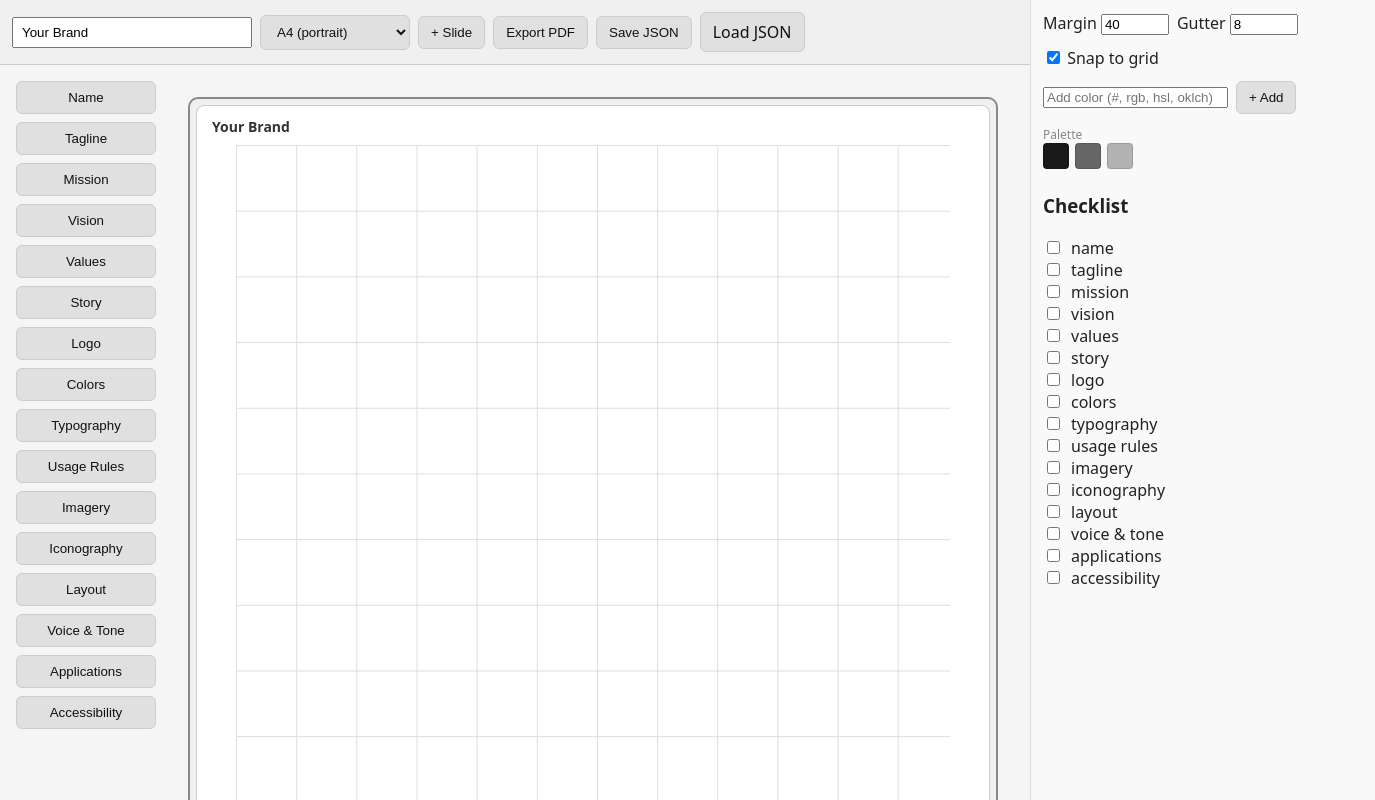
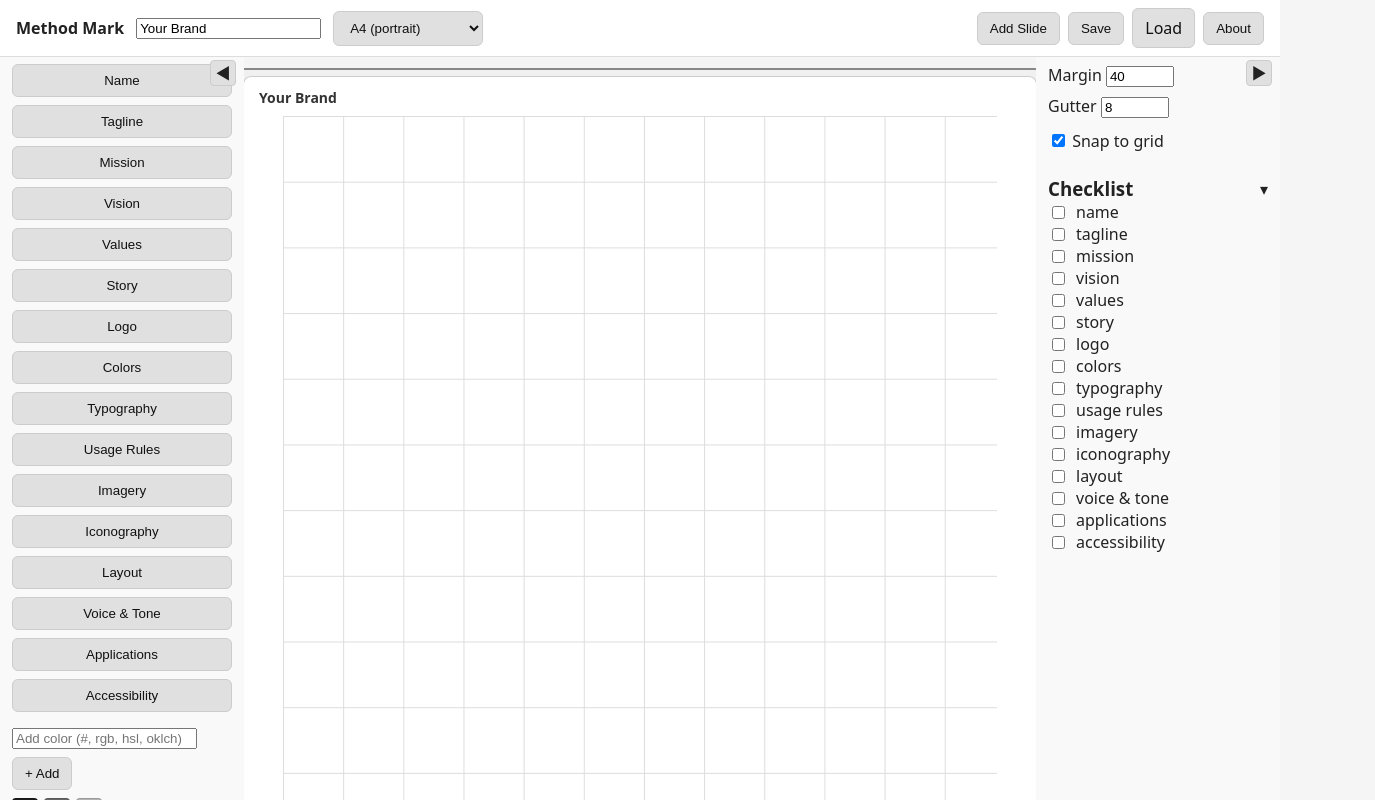
Before and after one commit to kngzero/Method-Mark, a React (Vite) app: page / in a window 1280 px wide. Shown: the top 800 px of the page, 1375 px wide, since content can reach past the window. Built offline with nearby package versions, Linux system fonts and the light colour scheme.

Commit message:
feat: add mosaic-style layout

```diff
--- a/index.html
+++ b/index.html
@@ -7,27 +7,23 @@
     <style>
       html, body, #root { height: 100%; margin: 0; }
       body { font-family: ui-sans-serif, system-ui, -apple-system, Segoe UI, Roboto, Helvetica, Arial, Apple Color Emoji, Segoe UI Emoji; background:#f5f5f5; color:#222; }
-      .toolbar { position: sticky; top: 0; background: #f0f0f0; padding: 12px; display: flex; gap: 8px; align-items: center; border-bottom:1px solid #ccc; z-index: 20; }
-      .toolbar input[type="text"] { padding:6px 8px; min-width: 220px; }
       .btn { padding:8px 12px; background:#e0e0e0; border:1px solid #ccc; color:#111; border-radius:6px; cursor:pointer; }
       .btn:hover { background:#d5d5d5; }
-      .canvasWrap { display:flex; gap:16px; padding:16px; flex-wrap: wrap; }
+      .header { position:fixed; top:0; left:0; right:0; background:#fff; border-bottom:1px solid #ddd; display:flex; justify-content:space-between; align-items:center; padding:8px 16px; z-index:40; }
+      .workspace { display:flex; height:calc(100% - 52px); margin-top:52px; }
+      .canvasWrap { flex:1; display:flex; gap:16px; padding:16px; flex-wrap:wrap; justify-content:center; overflow:auto; }
       .slide { background:#fff; color:#111; border-radius:8px; box-shadow: 0 0 0 1px #ccc inset; position: relative; }
-      .label { font-size: 12px; color: #888; }
-      .panel { background:#f9f9f9; border-left:1px solid #ddd; padding:12px; width: 320px; overflow:auto; }
-      .app { display:grid; grid-template-columns: 1fr 320px; height: calc(100% - 0px); }
-      .row { display:flex; gap:8px; align-items:center; flex-wrap: wrap; }
-      .swatch { width: 24px; height: 24px; border:1px solid #0002; border-radius:4px; display:inline-block; vertical-align: middle; }
-      .tile { border:1px solid #ddd; position:relative; overflow:hidden; background:#f2f2f2; }
-      .tile .title { position:absolute; left:8px; top:8px; font-size:12px; color:#333; background:#fff8; padding:2px 6px; border-radius:4px; }
-      .tile img { width: 100%; height: 100%; object-fit: cover; }
-      .dropzone { position:absolute; inset:0; display:flex; align-items:center; justify-content:center; color:#777; font-weight:500; font-size:14px;}
+      .side { background:#f9f9f9; padding:12px; width:220px; overflow:auto; position:relative; }
+      .row { display:flex; gap:8px; align-items:center; flex-wrap:wrap; }
+      .swatch { width:24px; height:24px; border:1px solid #0002; border-radius:4px; }
+      .palette { display:flex; gap:6px; flex-wrap:wrap; margin-top:8px; }
+      .small { font-size:12px; color:#aaa; }
+      .blockToolbar { display:flex; flex-direction:column; gap:8px; }
+      .blockToolbar .btn { width:100%; text-transform:capitalize; }
+      .drawerOpener { width:20px; background:#f0f0f0; display:flex; align-items:center; justify-content:center; cursor:pointer; border-right:1px solid #ddd; }
+      .drawerOpener.right { border-right:none; border-left:1px solid #ddd; }
+      .drawerToggle { position:absolute; top:8px; right:8px; width:24px; height:24px; background:#e0e0e0; border:1px solid #ccc; border-radius:4px; display:flex; align-items:center; justify-content:center; cursor:pointer; }
       .handle { position:absolute; right:6px; bottom:6px; background:#fff; color:#333; font-size:12px; padding:2px 6px; border-radius:4px; border:1px solid #ccc; }
-      .item { position:absolute; cursor:grab; }
-      .palette { display:flex; gap:6px; flex-wrap: wrap; }
-      .small { font-size:12px; color:#aaa; }
-      .blockToolbar { display:flex; flex-direction:column; gap:8px; width:140px; }
-      .blockToolbar .btn { width:100%; text-transform:capitalize; }
     </style>
   </head>
   <body>
--- a/src/App.jsx
+++ b/src/App.jsx
@@ -101,29 +101,57 @@ export default function App() {
     setSlides(slides.map(s => s.id===active?{...s, blocks:[...(s.blocks||[]), blk]}:s));
   };
 
+  const [leftOpen, setLeftOpen] = React.useState(true);
+  const [rightOpen, setRightOpen] = React.useState(true);
+  const [showChecklist, setShowChecklist] = React.useState(true);
+
   return (
     <div className="app">
-      <div>
-        <div className="toolbar">
-          <div className="row">
+      <header className="header">
+        <div className="row" style={{ gap:12 }}>
+          <strong>Method Mark</strong>
           <input type="text" value={brandName} onChange={e=>setBrandName(e.target.value)} placeholder="Brand name" />
           <select className="btn" value={format} onChange={e=>setFormat(e.target.value)}>
             <option value="A4">A4 (portrait)</option>
             <option value="16x9">16×9 (landscape)</option>
           </select>
-            <button className="btn" onClick={addSlide}>+ Slide</button>
-            <button className="btn" onClick={exportPDF}>Export PDF</button>
-            <button className="btn" onClick={saveJSON}>Save JSON</button>
+        </div>
+        <div className="row">
+          <button className="btn" onClick={addSlide}>Add Slide</button>
+          <button className="btn" onClick={saveJSON}>Save</button>
           <label className="btn">
-              Load JSON
+            Load
             <input type="file" accept="application/json" style={{ display:'none' }} onChange={e => e.target.files[0] && loadJSON(e.target.files[0])} />
           </label>
+          <button className="btn" onClick={()=>alert('Method Mark')}>About</button>
+        </div>
+      </header>
+      <div className="workspace">
+        {leftOpen ? (
+          <aside className="side">
+            <div className="drawerToggle" onClick={()=>setLeftOpen(false)}>◀</div>
+            <BlockToolbar onAdd={addBlock} />
+            <div style={{ marginTop:16 }}>
+              <div className="row">
+                <input placeholder="Add color (#, rgb, hsl, oklch)" onKeyDown={(e)=>{
+                  if (e.key==='Enter') addPaletteColor(e.currentTarget.value)
+                }} />
+                <button className="btn" onClick={()=>{
+                  const val = prompt('Enter a color (#rgb, rgb(), hsl(), oklch())');
+                  if (val) addPaletteColor(val);
+                }}>+ Add</button>
+              </div>
+              <div className="palette">
+                {palette.map((c,i)=>(
+                  <div key={i} title={c} className="swatch" style={{ background:c }} />
+                ))}
               </div>
             </div>
+          </aside>
+        ) : (
+          <div className="drawerOpener" onClick={()=>setLeftOpen(true)}>▶</div>
+        )}
 
-        {/* Canvas area */}
-        <div className="canvasArea" style={{ display:'flex', gap:16, padding:16 }}>
-          <BlockToolbar onAdd={addBlock} />
         <div className="canvasWrap">
           {slides.map(s => (
             <div key={s.id} onClick={()=>setActive(s.id)} style={{ border: s.id===active?'2px solid #888':'2px solid transparent', borderRadius:10, padding:6, background:'#f0f0f0' }}>
@@ -145,11 +173,10 @@ export default function App() {
             </div>
           ))}
         </div>
-        </div>
-      </div>
 
-      {/* Side Panel */}
-      <aside className="panel">
+        {rightOpen ? (
+          <aside className="side">
+            <div className="drawerToggle" onClick={()=>setRightOpen(false)}>▶</div>
             <div className="row" style={{ marginBottom:12 }}>
               <label>Margin <input type="number" value={gridSettings.margin} onChange={e=>setGridSettings({...gridSettings, margin:parseInt(e.target.value)||0})} style={{ width:60 }} /></label>
               <label>Gutter <input type="number" value={gridSettings.gutter} onChange={e=>setGridSettings({...gridSettings, gutter:parseInt(e.target.value)||0})} style={{ width:60 }} /></label>
@@ -157,27 +184,20 @@ export default function App() {
             <div className="row" style={{ marginBottom:12 }}>
               <label><input type="checkbox" checked={snap} onChange={e=>setSnap(e.target.checked)} /> Snap to grid</label>
             </div>
-        <div className="row">
-          <input placeholder="Add color (#, rgb, hsl, oklch)" onKeyDown={(e)=>{
-            if (e.key==='Enter') addPaletteColor(e.currentTarget.value)
-          }} />
-          <button className="btn" onClick={()=>{
-            const val = prompt('Enter a color (#rgb, rgb(), hsl(), oklch())');
-            if (val) addPaletteColor(val);
-          }}>+ Add</button>
+            <div style={{ marginTop:24 }}>
+              <div className="row" style={{ justifyContent:'space-between', cursor:'pointer' }} onClick={()=>setShowChecklist(!showChecklist)}>
+                <h3 style={{ margin:0 }}>Checklist</h3>
+                <span>{showChecklist ? '▾' : '▸'}</span>
               </div>
-        <div style={{ marginTop:12 }}>
-          <div className="label">Palette</div>
-          <div className="palette">
-            {palette.map((c,i)=>(
-              <div key={i} title={c} className="swatch" style={{ background:c }} />
-            ))}
-          </div>
-        </div>
-        <div style={{ marginTop:24 }}>
+              {showChecklist && (
                 <Checklist items={BLOCK_TYPES} auto={autoChecks} manual={manualChecks} onManualChange={handleManualChange} />
+              )}
             </div>
           </aside>
+        ) : (
+          <div className="drawerOpener right" onClick={()=>setRightOpen(true)}>◀</div>
+        )}
+      </div>
     </div>
   );
 }
--- a/src/components/Checklist.jsx
+++ b/src/components/Checklist.jsx
@@ -3,7 +3,6 @@ import React from 'react';
 export default function Checklist({ items, auto, manual, onManualChange }) {
   return (
     <div>
-      <h3 style={{ marginTop:0 }}>Checklist</h3>
       {items.map(it => {
         const checked = auto[it] || manual[it];
         return (
```
Lines whose indentation alone changed are shown as unchanged.
